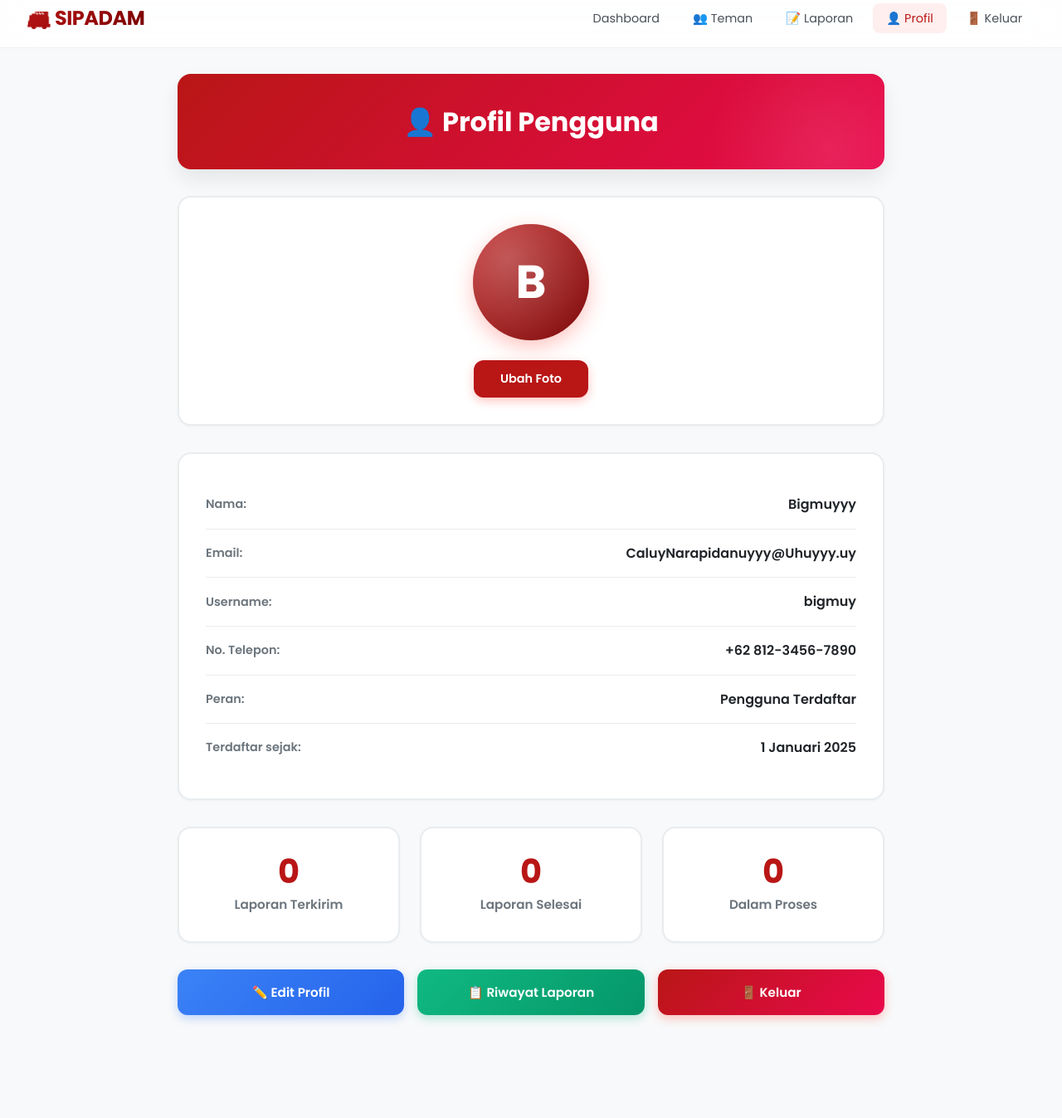
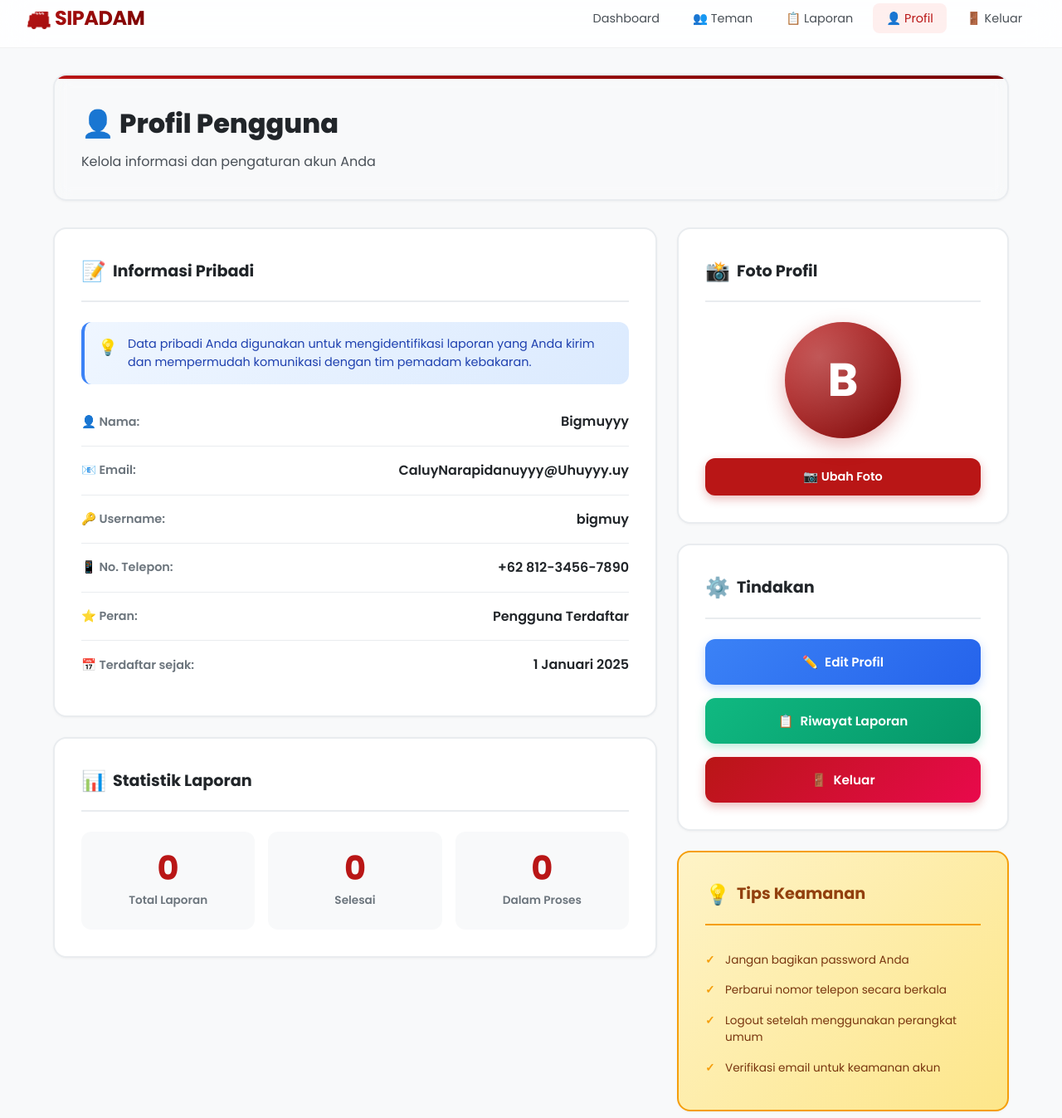
Before and after one commit to Sinholms/SIPADAM, a website: page public/profil.html in a window 1280 px wide. Shown: the part 13-1360 px from the top of the page at 83% size. Before the commit the page ends 1268 px from the top, so only its background shows below. Drawn offline with Linux system fonts and the light colour scheme.

Commit message:
KayanyaFinalDeh

```diff
--- a/public/auth.css
+++ b/public/auth.css
@@ -78,6 +78,7 @@ body {
   overflow: hidden;
   color: white;
   border-right: 1px solid rgba(255, 255, 255, 0.1);
+  animation: fadeInLeft 0.6s ease;
 }
 
 .left-content {
@@ -98,6 +99,7 @@ body {
   margin-bottom: var(--spacing-sm);
   text-shadow: 0 2px 20px rgba(0, 0, 0, 0.3);
   letter-spacing: -1px;
+  animation: fadeInUp 0.6s ease 0.2s both;
 }
 
 .left-panel .logo p {
@@ -115,6 +117,18 @@ body {
   margin: var(--spacing-2xl) 0;
   opacity: 0.95;
   filter: drop-shadow(0 10px 30px rgba(0, 0, 0, 0.3));
+  animation: scaleIn 0.6s ease 0.4s both;
+}
+
+@keyframes scaleIn {
+  from {
+    opacity: 0;
+    transform: scale(0.5);
+  }
+  to {
+    opacity: 0.95;
+    transform: scale(1);
+  }
 }
 
 .left-panel > p {
@@ -159,6 +173,7 @@ body {
   background: white;
   overflow-y: auto;
   position: relative;
+  animation: fadeInRight 0.6s ease;
 }
 
 .right-panel::-webkit-scrollbar {
@@ -177,6 +192,7 @@ body {
 .right-panel .logo {
   text-align: center;
   margin-bottom: var(--spacing-2xl);
+  animation: fadeInUp 0.6s ease 0.3s both;
 }
 
 .right-panel .logo h1 {
@@ -201,6 +217,7 @@ body {
   max-width: 500px;
   margin: 0 auto;
   border: none;
+  animation: fadeInUp 0.6s ease 0.5s both;
 }
 
 /* ==================== FORM GROUPS ==================== */
@@ -442,6 +459,7 @@ body {
   color: var(--neutral-600);
   font-size: 0.95rem;
   font-weight: 500;
+  animation: fadeInUp 0.6s ease 0.3s both;
 }
 
 .register-link a,
@@ -480,6 +498,7 @@ body {
   border-radius: var(--radius-md);
   margin-top: var(--spacing-xl);
   border: 2px solid var(--neutral-200);
+  animation: fadeInUp 0.4s ease 0.3s both;
 }
 
 .demo-info h4 {
@@ -517,6 +536,41 @@ body {
   padding: var(--spacing-lg);
   border-radius: var(--radius-md);
   border: 2px solid var(--neutral-200);
+  animation: fadeInUp 0.6s ease 0.3s both;
+}
+
+/* ==================== ANIMATIONS ==================== */
+@keyframes fadeInUp {
+  from {
+    opacity: 0;
+    transform: translateY(30px);
+  }
+  to {
+    opacity: 1;
+    transform: translateY(0);
+  }
+}
+
+@keyframes fadeInLeft {
+  from {
+    opacity: 0;
+    transform: translateX(-50px);
+  }
+  to {
+    opacity: 1;
+    transform: translateX(0);
+  }
+}
+
+@keyframes fadeInRight {
+  from {
+    opacity: 0;
+    transform: translateX(50px);
+  }
+  to {
+    opacity: 1;
+    transform: translateX(0);
+  }
 }
 
 /* ==================== RESPONSIVE ==================== */
--- a/public/dashboard.css
+++ b/public/dashboard.css
@@ -13,14 +13,14 @@
 /* ==================== WELCOME BANNER ==================== */
 /* ==================== WELCOME BANNER ==================== */
 .welcome-banner {
-  background: rgba(0, 0, 0, 0.08);
+  background: rgba(0, 0, 0, 0);
   backdrop-filter: blur(10px);
   color: var(--neutral-900);
   padding: var(--spacing-xl);
   border-radius: var(--radius-lg);
   margin-bottom: var(--spacing-xl);
   box-shadow: var(--shadow-sm);
-  border: 2px solid rgba(185, 22, 22, 0.15);
+  border: 2px solid var(--neutral-200);
   position: relative;
   overflow: hidden;
 }
--- a/public/laporan.css
+++ b/public/laporan.css
@@ -12,39 +12,41 @@
 
 /* ==================== WELCOME BANNER ==================== */
 .page-header {
-  background: linear-gradient(135deg, var(--primary) 0%, var(--primary-dark) 100%);
-  color: white;
+  background: rgba(0, 0, 0, 0);
+  backdrop-filter: blur(10px);
+  color: var(--neutral-900);
   padding: var(--spacing-xl);
   border-radius: var(--radius-lg);
   margin-bottom: var(--spacing-xl);
-  box-shadow: var(--shadow-lg);
+  box-shadow: var(--shadow-sm);
+  border: 2px solid var(--neutral-200);
   position: relative;
   overflow: hidden;
-  text-align: center;
 }
 
 .page-header::before {
   content: '';
   position: absolute;
-  top: -50%;
-  right: -10%;
-  width: 300px;
-  height: 300px;
-  background: radial-gradient(circle, rgba(255, 255, 255, 0.1) 0%, transparent 70%);
-  border-radius: 50%;
+  top: 0;
+  left: 0;
+  right: 0;
+  height: 4px;
+  background: linear-gradient(90deg, var(--primary), var(--primary-light));
+  z-index: 1;
 }
 
 .page-header h1 {
   font-size: clamp(1.5rem, 4vw, 2rem);
-  font-weight: 700;
+  font-weight: 800;
   margin-bottom: var(--spacing-xs);
   position: relative;
   z-index: 1;
+  color: var(--neutral-900);
 }
 
 .page-header p {
   font-size: 1rem;
-  opacity: 0.9;
+  color: var(--neutral-700);
   position: relative;
   z-index: 1;
   margin: 0;
--- a/public/profil.css
+++ b/public/profil.css
@@ -1,50 +1,116 @@
 /* =====================================================
    SIPADAM - PROFILE PAGE STYLES (UPDATED)
-   Consistent with Dashboard Design
+   Layout Mirip Laporan - Grid 2 Kolom
    ===================================================== */
 
 /* ==================== PROFILE CONTAINER ==================== */
 .profil-container {
-  max-width: 900px;
+  max-width: 1200px;
   margin: 0 auto;
   padding: calc(70px + var(--spacing-xl)) var(--spacing-lg) var(--spacing-xl);
 }
 
-/* ==================== WELCOME BANNER (Added) ==================== */
-.profil-container > h2 {
-  background: linear-gradient(135deg, var(--primary) 0%, var(--primary-dark) 100%);
-  color: white;
+/* ==================== PAGE HEADER ==================== */
+.page-header {
+  background: rgba(0, 0, 0, 0);
+  backdrop-filter: blur(10px);
+  color: var(--neutral-900);
   padding: var(--spacing-xl);
   border-radius: var(--radius-lg);
   margin-bottom: var(--spacing-xl);
-  box-shadow: var(--shadow-lg);
+  box-shadow: var(--shadow-sm);
+  border: 2px solid var(--neutral-200);
   position: relative;
   overflow: hidden;
-  text-align: center;
-  font-size: 2rem;
-  font-weight: 700;
 }
 
-.profil-container > h2::before {
+.page-header::before {
   content: '';
   position: absolute;
-  top: -50%;
-  right: -10%;
-  width: 300px;
-  height: 300px;
-  background: radial-gradient(circle, rgba(255, 255, 255, 0.1) 0%, transparent 70%);
-  border-radius: 50%;
+  top: 0;
+  left: 0;
+  right: 0;
+  height: 4px;
+  background: linear-gradient(90deg, var(--primary), var(--primary-light));
+  z-index: 1;
 }
 
-/* ==================== AVATAR SECTION ==================== */
-.profil-avatar {
-  text-align: center;
-  margin-bottom: var(--spacing-xl);
-  padding: var(--spacing-xl);
+.page-header h1 {
+  font-size: clamp(1.5rem, 4vw, 2rem);
+  font-weight: 800;
+  margin-bottom: var(--spacing-xs);
+  position: relative;
+  z-index: 1;
+  color: var(--neutral-900);
+}
+
+.page-header p {
+  font-size: 1rem;
+  color: var(--neutral-700);
+  position: relative;
+  z-index: 1;
+  margin: 0;
+}
+
+/* ==================== GRID LAYOUT (2 KOLOM) ==================== */
+.profil-grid {
+  display: grid;
+  grid-template-columns: 1fr 400px;
+  gap: var(--spacing-lg);
+}
+
+.profil-main {
+  display: flex;
+  flex-direction: column;
+  gap: var(--spacing-lg);
+}
+
+.profil-sidebar {
+  display: flex;
+  flex-direction: column;
+  gap: var(--spacing-lg);
+}
+
+/* ==================== CARD BASE ==================== */
+.profil-card {
   background: white;
   border-radius: var(--radius-lg);
+  padding: var(--spacing-xl);
   box-shadow: var(--shadow-sm);
   border: 2px solid var(--neutral-200);
+  transition: all var(--transition-base);
+}
+
+.profil-card:hover {
+  box-shadow: var(--shadow-md);
+}
+
+/* ==================== CARD HEADER ==================== */
+.card-header {
+  display: flex;
+  justify-content: space-between;
+  align-items: center;
+  margin-bottom: var(--spacing-lg);
+  padding-bottom: var(--spacing-md);
+  border-bottom: 2px solid var(--neutral-200);
+}
+
+.card-title {
+  font-size: 1.2rem;
+  font-weight: 700;
+  color: var(--neutral-900);
+  display: flex;
+  align-items: center;
+  gap: var(--spacing-xs);
+}
+
+.card-title span:first-child {
+  font-size: 1.5rem;
+}
+
+/* ==================== AVATAR CARD ==================== */
+.avatar-card {
+  text-align: center;
 }
 
 .avatar-circle {
@@ -56,7 +122,7 @@
   align-items: center;
   justify-content: center;
   margin: 0 auto var(--spacing-lg);
-  box-shadow: 0 8px 24px rgba(255, 59, 48, 0.3);
+  box-shadow: 0 8px 24px rgba(185, 22, 22, 0.3);
   position: relative;
   overflow: hidden;
   background-size: cover;
@@ -66,7 +132,7 @@
 
 .avatar-circle:hover {
   transform: scale(1.05);
-  box-shadow: 0 12px 32px rgba(255, 59, 48, 0.4);
+  box-shadow: 0 12px 32px rgba(185, 22, 22, 0.4);
 }
 
 .avatar-circle::after {
@@ -94,23 +160,21 @@
   font-size: 0.9rem;
   cursor: pointer;
   transition: all var(--transition-base);
-  box-shadow: 0 4px 12px rgba(255, 59, 48, 0.3);
+  box-shadow: 0 4px 12px rgba(185, 22, 22, 0.3);
+  width: 100%;
 }
 
 .btn-change-avatar:hover {
   background: var(--primary-dark);
   transform: translateY(-2px);
-  box-shadow: 0 6px 16px rgba(255, 59, 48, 0.4);
+  box-shadow: 0 6px 16px rgba(185, 22, 22, 0.4);
 }
 
-/* ==================== PROFILE INFO BOX ==================== */
-.profil-box {
-  background: white;
-  border-radius: var(--radius-lg);
-  padding: var(--spacing-xl);
-  margin-bottom: var(--spacing-xl);
-  box-shadow: var(--shadow-sm);
-  border: 2px solid var(--neutral-200);
+/* ==================== INFO CARD ==================== */
+.info-card {
+  display: flex;
+  flex-direction: column;
+  gap: 0;
 }
 
 .profil-item {
@@ -148,49 +212,35 @@
   text-align: right;
 }
 
-/* ==================== STATS CARDS ==================== */
-.profil-stats {
-  display: grid;
-  grid-template-columns: repeat(auto-fit, minmax(200px, 1fr));
-  gap: var(--spacing-lg);
-  margin-bottom: var(--spacing-xl);
+/* ==================== STATS CARD ==================== */
+.stats-card {
+  background: white;
+  border-radius: var(--radius-lg);
+  padding: var(--spacing-xl);
+  box-shadow: var(--shadow-sm);
+  border: 2px solid var(--neutral-200);
 }
 
-.stat-card {
-  background: white;
-  padding: var(--spacing-xl);
-  border-radius: var(--radius-lg);
-  text-align: center;
-  box-shadow: var(--shadow-sm);
-  border: 2px solid var(--neutral-200);
-  transition: all var(--transition-base);
-  position: relative;
-  overflow: hidden;
+.stats-grid {
+  display: grid;
+  grid-template-columns: repeat(3, 1fr);
+  gap: var(--spacing-md);
 }
 
-.stat-card::before {
-  content: '';
-  position: absolute;
-  top: 0;
-  left: 0;
-  right: 0;
-  height: 4px;
-  background: linear-gradient(90deg, var(--primary), var(--primary-light));
-  transform: scaleX(0);
-  transition: transform var(--transition-base);
+.stat-item {
+  background: var(--neutral-100);
+  padding: var(--spacing-lg);
+  border-radius: var(--radius-md);
+  text-align: center;
+  transition: all var(--transition-base);
 }
 
-.stat-card:hover {
-  transform: translateY(-4px);
-  box-shadow: var(--shadow-md);
-  border-color: var(--primary);
+.stat-item:hover {
+  background: var(--neutral-200);
+  transform: scale(1.02);
 }
 
-.stat-card:hover::before {
-  transform: scaleX(1);
-}
-
-.stat-card h3 {
+.stat-item h3 {
   font-size: 2.5rem;
   font-weight: 700;
   color: var(--primary);
@@ -198,21 +248,21 @@
   line-height: 1;
 }
 
-.stat-card p {
+.stat-item p {
   color: var(--neutral-600);
-  font-size: 0.95rem;
+  font-size: 0.85rem;
   font-weight: 600;
   margin: 0;
 }
 
-/* ==================== ACTION BUTTONS ==================== */
-.profil-actions {
+/* ==================== ACTIONS CARD ==================== */
+.actions-card {
   display: grid;
-  grid-template-columns: repeat(auto-fit, minmax(200px, 1fr));
   gap: var(--spacing-md);
 }
 
-.profil-actions button {
+.action-btn {
+  width: 100%;
   padding: var(--spacing-md) var(--spacing-lg);
   border: none;
   border-radius: var(--radius-md);
@@ -248,15 +298,38 @@
   box-shadow: 0 6px 16px rgba(16, 185, 129, 0.4);
 }
 
-.btn-lapor {
+.btn-logout {
   background: linear-gradient(135deg, var(--primary), var(--primary-dark));
   color: white;
-  box-shadow: 0 4px 12px rgba(255, 59, 48, 0.3);
+  box-shadow: 0 4px 12px rgba(185, 22, 22, 0.3);
 }
 
-.btn-lapor:hover {
+.btn-logout:hover {
   transform: translateY(-2px);
-  box-shadow: 0 6px 16px rgba(255, 59, 48, 0.4);
+  box-shadow: 0 6px 16px rgba(185, 22, 22, 0.4);
+}
+
+/* ==================== INFO BOX (LIKE LAPORAN) ==================== */
+.info-box {
+  background: linear-gradient(135deg, #EFF6FF 0%, #DBEAFE 100%);
+  border-left: 4px solid #3B82F6;
+  padding: var(--spacing-md);
+  border-radius: var(--radius-md);
+  margin-bottom: var(--spacing-md);
+  display: flex;
+  align-items: start;
+  gap: var(--spacing-sm);
+}
+
+.info-box-icon {
+  font-size: 1.2rem;
+  flex-shrink: 0;
+}
+
+.info-box-text {
+  font-size: 0.9rem;
+  color: #1E40AF;
+  line-height: 1.5;
 }
 
 /* ==================== MODALS ==================== */
@@ -361,12 +434,12 @@
 .btn-save {
   background: linear-gradient(135deg, var(--primary), var(--primary-dark));
   color: white;
-  box-shadow: 0 4px 12px rgba(255, 59, 48, 0.3);
+  box-shadow: 0 4px 12px rgba(185, 22, 22, 0.3);
 }
 
 .btn-save:hover {
   transform: translateY(-2px);
-  box-shadow: 0 6px 16px rgba(255, 59, 48, 0.4);
+  box-shadow: 0 6px 16px rgba(185, 22, 22, 0.4);
 }
 
 /* ==================== AVATAR UPLOAD ==================== */
@@ -467,23 +540,23 @@
   opacity: 0.5;
 }
 
-/* ==================== ANIMATIONS ==================== */
-@keyframes fadeIn {
-  from { opacity: 0; }
-  to { opacity: 1; }
+/* ==================== RESPONSIVE ==================== */
+@media (max-width: 1024px) {
+  .profil-grid {
+    grid-template-columns: 1fr;
+  }
+
+  .profil-sidebar {
+    order: -1;
+  }
 }
 
-/* ==================== RESPONSIVE ==================== */
 @media (max-width: 768px) {
   .profil-container {
     padding: calc(70px + var(--spacing-lg)) var(--spacing-md) var(--spacing-lg);
   }
 
-  .profil-actions {
-    grid-template-columns: 1fr;
-  }
-
-  .profil-stats {
+  .stats-grid {
     grid-template-columns: 1fr;
   }
 
@@ -512,12 +585,19 @@
 }
 
 @media (max-width: 480px) {
-  .profil-container > h2 {
-    font-size: 1.5rem;
+  .page-header h1 {
+    font-size: 1.3rem;
+  }
+
+  .page-header p {
+    font-size: 0.9rem;
+  }
+
+  .profil-card {
     padding: var(--spacing-lg);
   }
 
-  .stat-card h3 {
+  .stat-item h3 {
     font-size: 2rem;
   }
 }
--- a/public/profil.html
+++ b/public/profil.html
@@ -21,7 +21,7 @@
         <ul>
           <li><a href="dashboard.html">Dashboard</a></li>
           <li><a href="friendlist.html">👥 Teman</a></li>
-          <li><a href="laporan.html">📝 Laporan</a></li>
+          <li><a href="laporan.html">📋 Laporan</a></li>
           <li><a href="profil.html" class="active">👤 Profil</a></li>
           <li><a href="#" onclick="handleLogout()">🚪 Keluar</a></li>
         </ul>
@@ -34,62 +34,165 @@
     </div>
   </header>
 
+  <!-- Content -->
   <div class="profil-container">
-    <h2>👤 Profil Pengguna</h2>
-
-    <div class="profil-avatar">
-      <div class="avatar-circle" id="avatarCircle">
-        <span id="avatarInitial">B</span>
-      </div>
-      <button class="btn-change-avatar" onclick="openAvatarModal()">Ubah Foto</button>
+    <!-- Page Header -->
+    <div class="page-header">
+      <h1>👤 Profil Pengguna</h1>
+      <p>Kelola informasi dan pengaturan akun Anda</p>
     </div>
 
-    <div class="profil-box">
+    <!-- Grid Layout -->
+    <div class="profil-grid">
+
+      <!-- Main Content (Left Side) -->
+      <div class="profil-main">
+
+        <!-- Info Card -->
+        <div class="profil-card">
+          <div class="card-header">
+            <div class="card-title">
+              <span>📝</span>
+              <span>Informasi Pribadi</span>
+            </div>
+          </div>
+
+          <div class="info-box">
+            <div class="info-box-icon">💡</div>
+            <div class="info-box-text">
+              Data pribadi Anda digunakan untuk mengidentifikasi laporan yang Anda kirim dan mempermudah komunikasi dengan tim pemadam kebakaran.
+            </div>
+          </div>
+
+          <div class="info-card">
             <div class="profil-item">
-        <strong>Nama:</strong>
+              <strong>👤 Nama:</strong>
               <span id="nama">Bigmuyyy</span>
             </div>
             <div class="profil-item">
-        <strong>Email:</strong>
+              <strong>📧 Email:</strong>
               <span id="email">CaluyNarapidanuyyy@Uhuyyy.uy</span>
             </div>
             <div class="profil-item">
-        <strong>Username:</strong>
+              <strong>🔑 Username:</strong>
               <span id="username">bigmuy</span>
             </div>
             <div class="profil-item">
-        <strong>No. Telepon:</strong>
+              <strong>📱 No. Telepon:</strong>
               <span id="telepon">+62 812-3456-7890</span>
             </div>
             <div class="profil-item">
-        <strong>Peran:</strong>
+              <strong>⭐ Peran:</strong>
               <span id="peran">Pengguna Terdaftar</span>
             </div>
             <div class="profil-item">
-        <strong>Terdaftar sejak:</strong>
+              <strong>📅 Terdaftar sejak:</strong>
               <span id="tanggalDaftar">1 Januari 2025</span>
             </div>
           </div>
+        </div>
 
-    <div class="profil-stats">
-      <div class="stat-card">
+        <!-- Stats Card -->
+        <div class="stats-card">
+          <div class="card-header">
+            <div class="card-title">
+              <span>📊</span>
+              <span>Statistik Laporan</span>
+            </div>
+          </div>
+
+          <div class="stats-grid">
+            <div class="stat-item">
               <h3 id="statTotal">0</h3>
-        <p>Laporan Terkirim</p>
+              <p>Total Laporan</p>
             </div>
-      <div class="stat-card">
+            <div class="stat-item">
               <h3 id="statSelesai">0</h3>
-        <p>Laporan Selesai</p>
+              <p>Selesai</p>
             </div>
-      <div class="stat-card">
+            <div class="stat-item">
               <h3 id="statProses">0</h3>
               <p>Dalam Proses</p>
             </div>
           </div>
+        </div>
 
-    <div class="profil-actions">
-      <button class="btn-edit" onclick="openEditModal()">✏️ Edit Profil</button>
-      <button class="btn-history" onclick="openHistoryModal()">📋 Riwayat Laporan</button>
-      <button class="btn-lapor" onclick="handleLogout()">🚪 Keluar</button>
+      </div>
+
+      <!-- Sidebar (Right Side) -->
+      <div class="profil-sidebar">
+
+        <!-- Avatar Card -->
+        <div class="profil-card avatar-card">
+          <div class="card-header">
+            <div class="card-title">
+              <span>📸</span>
+              <span>Foto Profil</span>
+            </div>
+          </div>
+
+          <div class="avatar-circle" id="avatarCircle">
+            <span id="avatarInitial">B</span>
+          </div>
+          <button class="btn-change-avatar" onclick="openAvatarModal()">📷 Ubah Foto</button>
+        </div>
+
+        <!-- Actions Card -->
+        <div class="profil-card">
+          <div class="card-header">
+            <div class="card-title">
+              <span>⚙️</span>
+              <span>Tindakan</span>
+            </div>
+          </div>
+
+          <div class="actions-card">
+            <button class="action-btn btn-edit" onclick="openEditModal()">
+              <span>✏️</span>
+              <span>Edit Profil</span>
+            </button>
+            <button class="action-btn btn-history" onclick="openHistoryModal()">
+              <span>📋</span>
+              <span>Riwayat Laporan</span>
+            </button>
+            <button class="action-btn btn-logout" onclick="handleLogout()">
+              <span>🚪</span>
+              <span>Keluar</span>
+            </button>
+          </div>
+        </div>
+
+        <!-- Tips Card -->
+        <div class="profil-card" style="background: linear-gradient(135deg, #FEF3C7 0%, #FDE68A 100%); border-color: #F59E0B;">
+          <div class="card-header" style="border-bottom-color: #F59E0B;">
+            <div class="card-title" style="color: #92400E;">
+              <span>💡</span>
+              <span>Tips Keamanan</span>
+            </div>
+          </div>
+
+          <ul style="list-style: none; padding: 0; margin: 0;">
+            <li style="padding: 8px 0; padding-left: 24px; position: relative; font-size: 0.85rem; color: #78350F; line-height: 1.5;">
+              <span style="position: absolute; left: 0; font-weight: 700; color: #F59E0B;">✓</span>
+              Jangan bagikan password Anda
+            </li>
+            <li style="padding: 8px 0; padding-left: 24px; position: relative; font-size: 0.85rem; color: #78350F; line-height: 1.5;">
+              <span style="position: absolute; left: 0; font-weight: 700; color: #F59E0B;">✓</span>
+              Perbarui nomor telepon secara berkala
+            </li>
+            <li style="padding: 8px 0; padding-left: 24px; position: relative; font-size: 0.85rem; color: #78350F; line-height: 1.5;">
+              <span style="position: absolute; left: 0; font-weight: 700; color: #F59E0B;">✓</span>
+              Logout setelah menggunakan perangkat umum
+            </li>
+            <li style="padding: 8px 0; padding-left: 24px; position: relative; font-size: 0.85rem; color: #78350F; line-height: 1.5;">
+              <span style="position: absolute; left: 0; font-weight: 700; color: #F59E0B;">✓</span>
+              Verifikasi email untuk keamanan akun
+            </li>
+          </ul>
+        </div>
+
+      </div>
+
     </div>
   </div>
 
@@ -150,7 +253,7 @@
           📷 Pilih Foto
         </label>
       </div>
-      <div class="modal-actions">
+      <div class="modal-actions" style="padding: 0 var(--spacing-xl) var(--spacing-xl);">
         <button type="button" class="btn-cancel" onclick="closeModal('modalAvatar')">Batal</button>
         <button type="button" class="btn-save" onclick="saveAvatar()">💾 Simpan Foto</button>
       </div>
@@ -183,16 +286,6 @@
     if (mobileToggle && navMenu) {
       mobileToggle.addEventListener('click', () => {
         navMenu.classList.toggle('active');
-        const spans = mobileToggle.querySelectorAll('span');
-        if (navMenu.classList.contains('active')) {
-          spans[0].style.transform = 'rotate(45deg) translateY(8px)';
-          spans[1].style.opacity = '0';
-          spans[2].style.transform = 'rotate(-45deg) translateY(-8px)';
-        } else {
-          spans[0].style.transform = 'none';
-          spans[1].style.opacity = '1';
-          spans[2].style.transform = 'none';
-        }
       });
     }
 
@@ -222,7 +315,8 @@
       if (riwayat.length === 0) {
         historyList.innerHTML = `
           <div class="empty-state">
-            <p>📋 Belum ada riwayat laporan</p>
+            <div class="icon">📋</div>
+            <p>Belum ada riwayat laporan</p>
             <p style="font-size: 0.9rem; margin-top: 10px;">Laporan Anda akan muncul di sini setelah mengirim laporan kebakaran</p>
           </div>
         `;
@@ -237,7 +331,6 @@
             <h4>📍 ${item.lokasi}</h4>
             <p>📅 ${item.tanggal} - ${item.waktu}</p>
             <p>📝 ${item.catatan}</p>
-            ${item.foto !== 'Tidak ada foto' ? `<p>📸 ${item.foto}</p>` : ''}
             <span class="status-badge ${statusClass}">${item.status}</span>
           </div>
         `;
@@ -279,7 +372,7 @@
     function openAvatarModal() {
       const preview = document.getElementById('avatarPreview');
       const currentStyle = document.getElementById('avatarCircle').style.backgroundImage;
-      preview.style.backgroundImage = currentStyle || 'linear-gradient(135deg, #e63946, #ff4d4d)';
+      preview.style.backgroundImage = currentStyle || 'linear-gradient(135deg, #b91616, #790000)';
       openModal('modalAvatar');
     }
 
--- a/public/sensor-status.css
+++ b/public/sensor-status.css
@@ -30,7 +30,7 @@
 /* ==================== STATUS SAFE ==================== */
 .sensor-status-main.status-safe {
   border-color: #10B981;
-  background: linear-gradient(135deg, #10b98160 0%, #05966854 100%);
+  background: linear-gradient(135deg, #8cddc260 0%, #8cddc260 100%);
 
   color: white;
 }
```
Also changed, not shown: public/friendlist.css (+14 -11 lines), 4 other files. Lines whose indentation alone changed are shown as unchanged.
